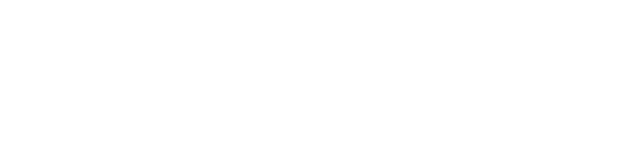
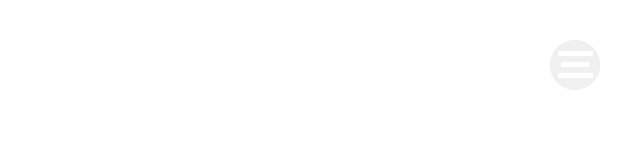
Before and after one commit to ChrisPoche/DADA, a React app: page / in a window 1280 px wide. Shown: the full height of the page, 640-1280 px from the left. Built offline with nearby package versions, Linux system fonts and the light colour scheme.

Commit message:
Added a menu, which will eventually enable users to interact with modals on the same page

```diff
--- a/src/components/App.js
+++ b/src/components/App.js
@@ -1,5 +1,6 @@
 import React from 'react';
 import Objects from './Objects';
+import Menu from './Menu';
 
 class App extends React.Component {
   state = {
@@ -198,6 +199,7 @@ class App extends React.Component {
     return (
       <div id='container'>
         {this.state.objects.length > 0 && this.state.objects.map((object, index) => (<Objects id={index + 1} key={'' + index} style={object} />))}
+        <Menu />
       </div>
     )
   };
--- /dev/null
+++ b/src/components/Menu.js
@@ -0,0 +1,53 @@
+import React from 'react';
+
+class Menu extends React.Component {
+    constructor(props) {
+        super(props);
+    }
+    componentDidMount = () => {
+        let nav = document.getElementsByClassName('nav');
+        let width = window.innerWidth - 70;
+        for(let i = 0;i < nav.length; i++) {
+            nav[i].style.left = `${width}px`;
+            nav[i].addEventListener('transitionend', ()=>{
+                nav[i].style.transition = 'all 0s linear';
+            })
+        }
+    }
+    expandMenu = () => {
+        let button = document.getElementById('menu-button');
+        let menu = document.getElementById('menu-body');
+        button.classList.toggle('expand');
+        menu.classList.toggle('expand');
+        menu.style = menu.className === 'expand' ? 'width:300px; height:300px; transform:translate(120px, -120px)': null;
+        let nav = document.getElementsByClassName('nav');
+        for(let i = 0;i < nav.length; i++) {
+            let space = ((90/nav.length)*Math.PI)/180;
+            // console.log(space)
+            let X = -1*(130*Math.cos(i*space));
+            let Y = (130*Math.sin(i*space));
+            // console.log(nav[i],'X',X, 'Y',Y);
+            nav[i].style.opacity = menu.className === 'expand' ? '1' : null;
+            nav[i].style.transform = menu.className === 'expand' ? `translate(${X}px, ${Y}px)` : null;
+            nav[i].style.transition = menu.className === 'expand' ? null : null;
+        }
+    }
+    render() {
+        return (
+            <div>
+                <div id='menu-body'></div>
+                <h2 className='nav'>Help</h2>
+                <h2 className='nav'>About</h2>
+                <h2 className='nav'>Nav 3</h2>
+                <h2 className='nav'>Nav 4</h2>
+                <div id='menu-button' onClick={this.expandMenu}>
+                    <div className='menu-top'></div>
+                    <div className='menu-mid'></div>
+                    <div className='menu-bottom'></div>
+                </div>
+            </div>
+        );
+    }
+}
+
+export default Menu;
--- a/src/styles/styles.scss
+++ b/src/styles/styles.scss
@@ -2,6 +2,7 @@
     margin: 0;
     cursor: none;
     transition: all 2s ease-in;
+    font-family: Arial, Helvetica, sans-serif;
 }
 body{
     height: 100vh;
@@ -24,3 +25,54 @@ body{
     transition: all 2s linear;
 
 }
+#menu-button, #menu-body {
+    width: 50px;
+    height: 50px;
+    position: fixed;
+    top: 40px;
+    right: 40px;
+    background-color: #f0f0f0;
+    cursor: pointer;
+    border-radius: 50%;
+}
+#menu-body {
+    transition: all 1.5s ease-out;
+    // background-color: #d4d4d4;
+}
+.menu-top, .menu-mid, .menu-bottom {
+    cursor: pointer;
+    width: 35px;
+    height: 5px;
+    background-color: white;
+    margin: 6px auto;
+    transition: 0.4s;
+
+}
+.menu-top {
+    margin-top: 11px;
+}
+.menu-mid {
+    width: 27.5px;
+}
+
+.expand .menu-top {
+    transform: rotate(-45deg) translate(-8px, 8px);
+}
+
+.expand .menu-mid {
+    opacity: 0;
+}
+
+.expand .menu-bottom {
+    transform: rotate(45deg) translate(-7px, -8px);
+}
+.nav {
+    opacity: 0;
+    position: fixed;
+    top: 50px;
+    color: black;
+    transition: all 1.4s ease-out;
+}
+.nav:hover {
+    color: gray;
+}
```
